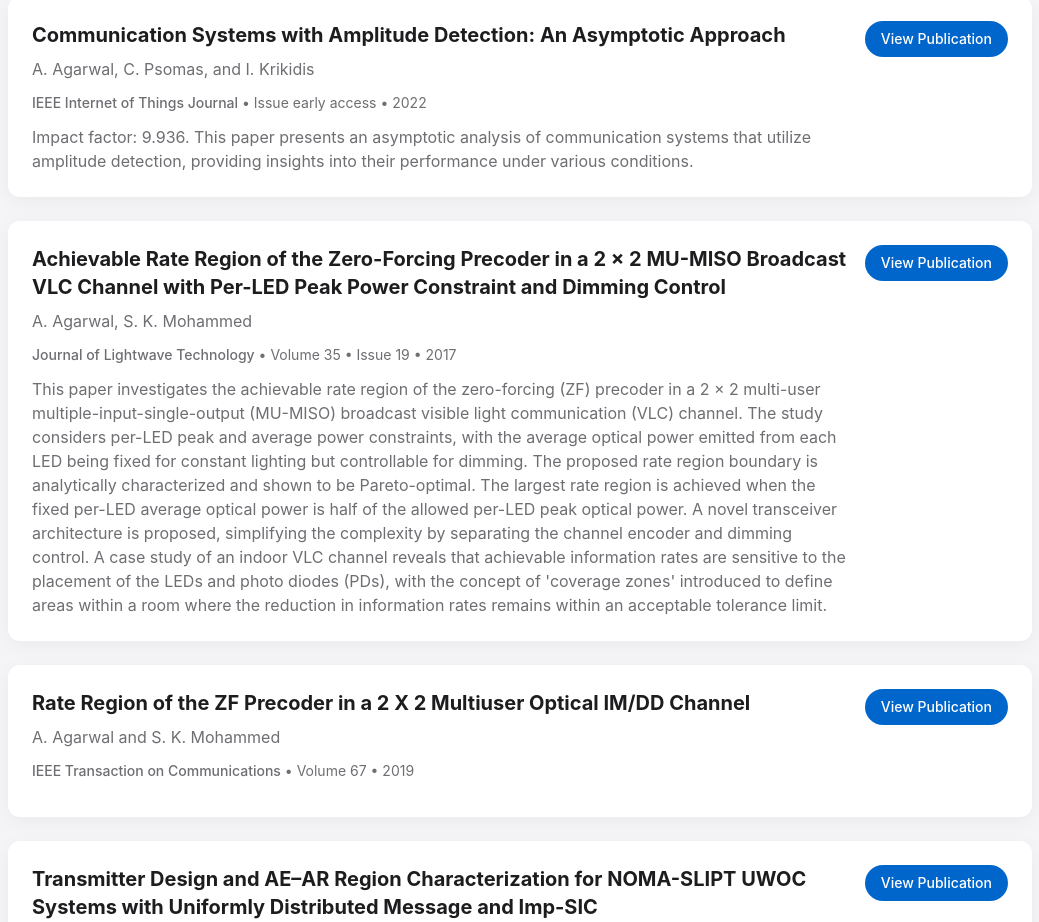
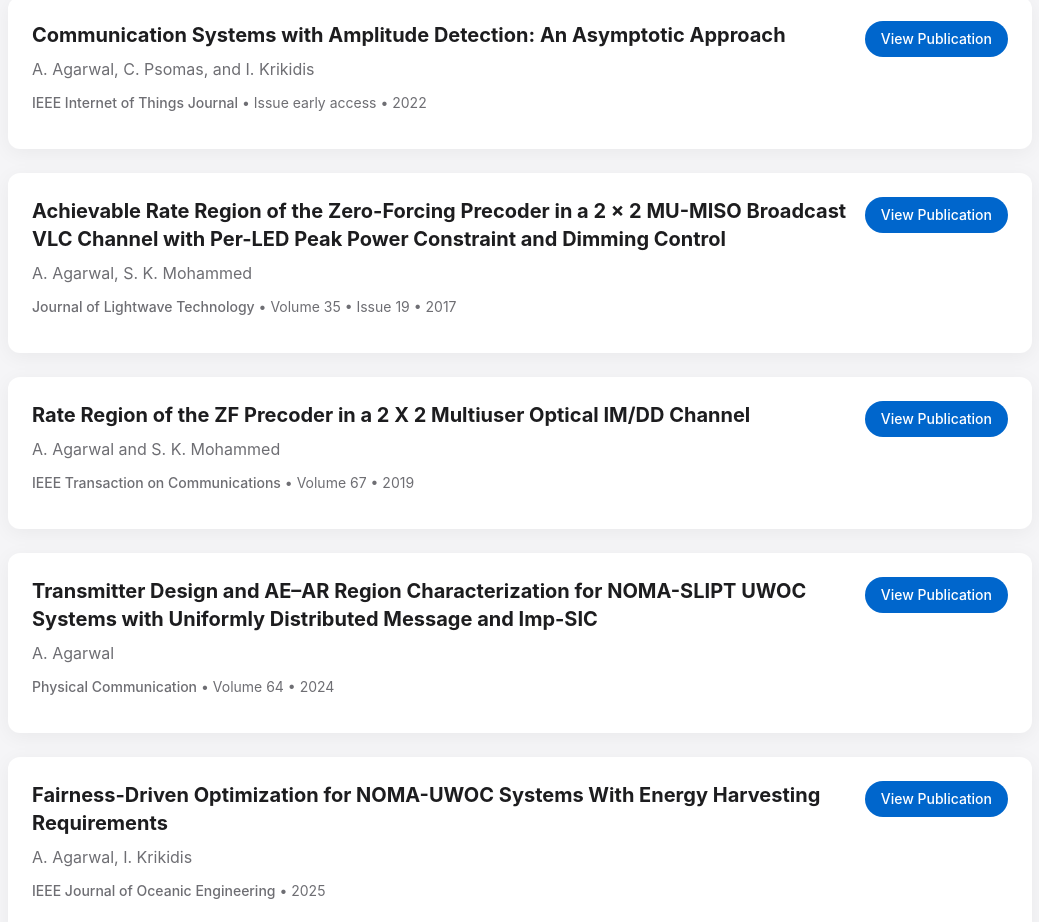
Before and after one commit to AAVNIT111/prof_portfolio, a React (Vite) app: page / in a window 1280 px wide. Shown: the part 1580-2502 px from the top of the page, without its empty margins (120-1159 px from the left). Built offline with nearby package versions, Linux system fonts and the light colour scheme; the HTML template or start-up script is replaced by a standard one.

Commit message:
Update personalData.js

```diff
--- a/src/data/personalData.js
+++ b/src/data/personalData.js
@@ -92,7 +92,7 @@
       issue: " early access",
       year: "2022",
       doi: "10.1109/JIOT.2022.3158947",
-      abstract: "Impact factor: 9.936. This paper presents an asymptotic analysis of communication systems that utilize amplitude detection, providing insights into their performance under various conditions."
+ //     abstract: "Impact factor: 9.936. This paper presents an asymptotic analysis of communication systems that utilize amplitude detection, providing insights into their performance under various conditions."
     },
    {
     title: "Achievable Rate Region of the Zero-Forcing Precoder in a 2 × 2 MU-MISO Broadcast VLC Channel with Per-LED Peak Power Constraint and Dimming Control",
@@ -103,7 +103,7 @@
     pages: "4168–4194",
     year: "2017",
     doi: "10.1109/JLT.2017.2753662",
-    abstract: "This paper investigates the achievable rate region of the zero-forcing (ZF) precoder in a 2 × 2 multi-user multiple-input-single-output (MU-MISO) broadcast visible light communication (VLC) channel. The study considers per-LED peak and average power constraints, with the average optical power emitted from each LED being fixed for constant lighting but controllable for dimming. The proposed rate region boundary is analytically characterized and shown to be Pareto-optimal. The largest rate region is achieved when the fixed per-LED average optical power is half of the allowed per-LED peak optical power. A novel transceiver architecture is proposed, simplifying the complexity by separating the channel encoder and dimming control. A case study of an indoor VLC channel reveals that achievable information rates are sensitive to the placement of the LEDs and photo diodes (PDs), with the concept of 'coverage zones' introduced to define areas within a room where the reduction in information rates remains within an acceptable tolerance limit.",
+    // abstract: "This paper investigates the achievable rate region of the zero-forcing (ZF) precoder in a 2 × 2 multi-user multiple-input-single-output (MU-MISO) broadcast visible light communication (VLC) channel. The study considers per-LED peak and average power constraints, with the average optical power emitted from each LED being fixed for constant lighting but controllable for dimming. The proposed rate region boundary is analytically characterized and shown to be Pareto-optimal. The largest rate region is achieved when the fixed per-LED average optical power is half of the allowed per-LED peak optical power. A novel transceiver architecture is proposed, simplifying the complexity by separating the channel encoder and dimming control. A case study of an indoor VLC channel reveals that achievable information rates are sensitive to the placement of the LEDs and photo diodes (PDs), with the concept of 'coverage zones' introduced to define areas within a room where the reduction in information rates remains within an acceptable tolerance limit.",
   },
     {
       title: "Rate Region of the ZF Precoder in a 2 X 2 Multiuser Optical IM/DD Channel",
```
